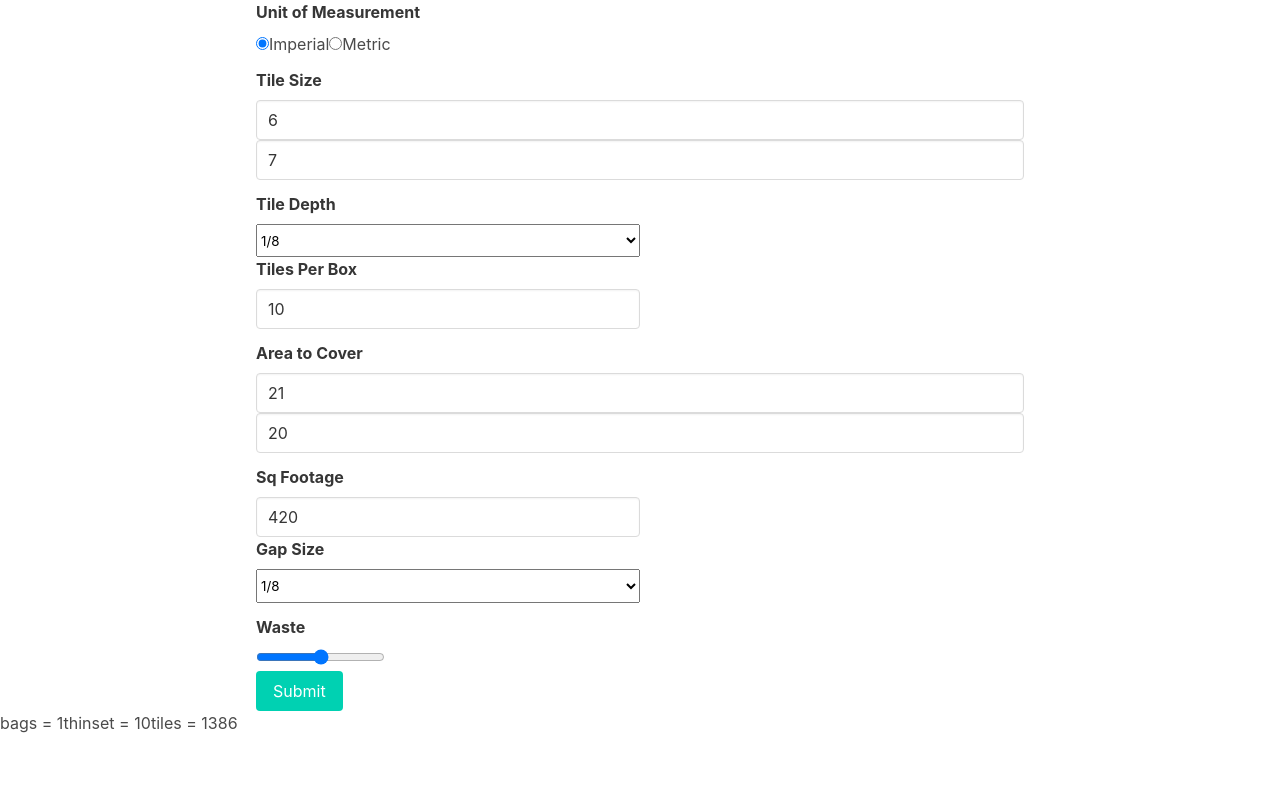
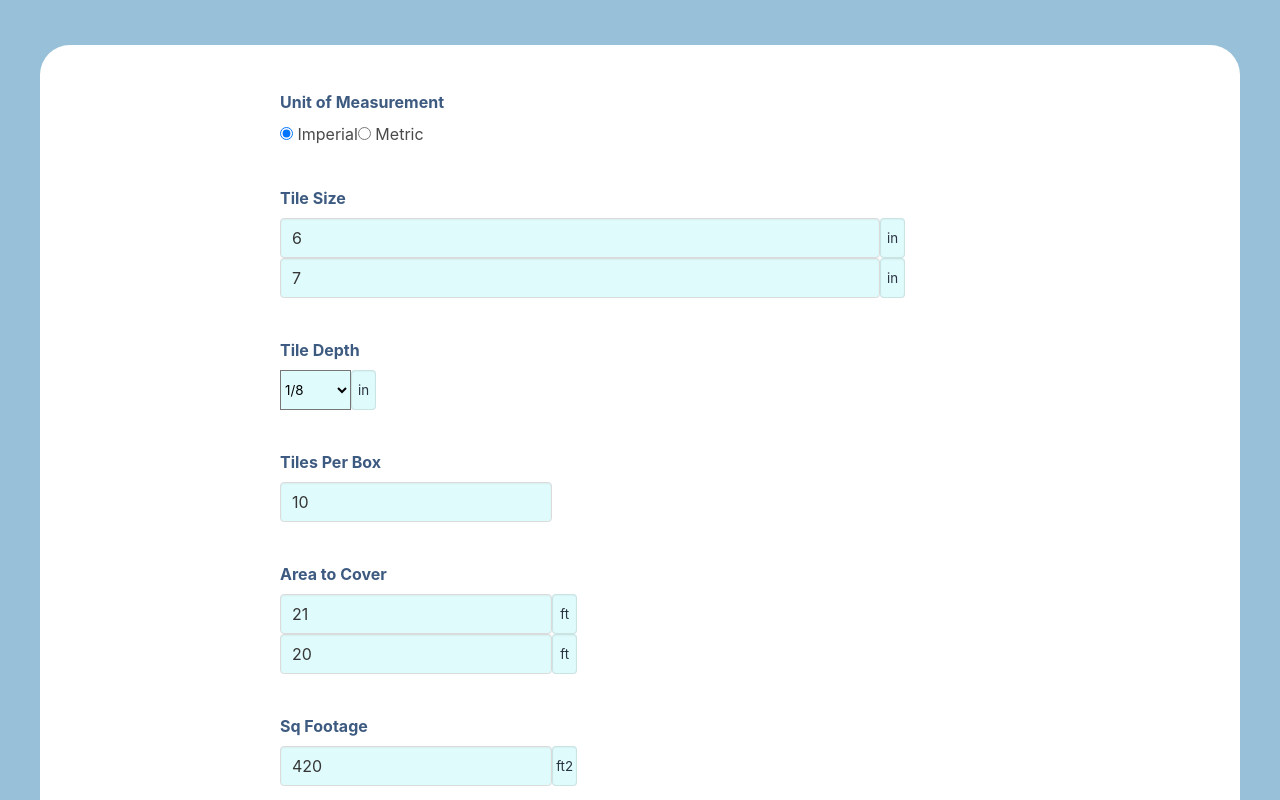
Before and after one commit to antiprysm/front-end, a React (Create React App) app: page / in a window 1280 px wide. Shown: the top 800 px of the page. Built offline with nearby package versions, Linux system fonts and the light colour scheme.

Commit message:
dynamic loading input appends

```diff
--- a/src/components/ReviewForm.jsx
+++ b/src/components/ReviewForm.jsx
@@ -1,6 +1,27 @@
 import React from "react";
 import * as Yup from "yup";
 import { Formik, Form, Field, ErrorMessage } from "formik";
+
+const inputAppendOptions = {
+  Imperial: [
+    {"tile_width": 'in'},
+    {"tile_height": 'in'},
+    {"tile_depth": 'in'},
+    {"area_height": 'ft'},
+    {"area_width": 'ft'},
+    {"square_footage": 'ft2'},
+    {"gap_size": 'in'}
+  ],
+  Metric: [
+    {"tile_width": 'cm'},
+    {"tile_height": 'cm'},
+    {"tile_depth": 'mm'},
+    {"area_height": 'm'},
+    {"area_width": 'm'},
+    {"square_footage": 'm2'},
+    {"gap_size": 'mm'}
+  ]
+}
 
 const tileDepthOptions = {
   Imperial: [
@@ -47,6 +68,8 @@ const validationSchema = Yup.object({
   area_height: Yup.string().required(),
   square_footage: Yup.string().required(),
   gap_size: Yup.string().required(),
+  gap_size_custom: Yup.string(),
+  tile_depth_custom: Yup.string()
 });
 
 const initialValues = {
@@ -60,6 +83,7 @@ const initialValues = {
   gap_size: 3.175,
   tile_depth: 3.175,
   waste: 10,
+  gap_size_custom: 0
 };
 
 const renderError = (message) => <p className="help is-danger">{message}</p>;
@@ -67,7 +91,6 @@ const MMsInSqFt = 92900; // devide mm by this number to convert to sqft
 const MMsInInch = 25.4;
 const CubicMMinCubicIn = 16390; // devide mm by this number to get cubic in
 const isMetric = (control) => control === "Metric";
-
 class ProductReviewForm extends React.Component {
   constructor(props) {
     super(props);
@@ -85,17 +108,17 @@ class ProductReviewForm extends React.Component {
     gap_size, // already in metric
     tile_depth, // also in metric
     waste,
+    gap_size_custom
   }) {
     let thinset, bags, grout, boxes;
-
-    let metricGapSize = gap_size;
+    let metricGapSize = Number(gap_size);
     console.assert(gap_size === 3.175, gap_size, MMsInInch);
     let targetSqMM = square_footage * MMsInSqFt;
 
     tile_width = tile_width * MMsInInch;
     tile_height = tile_height * MMsInInch;
     console.assert(
-      tile_width + metricGapSize == 155.575,
+      tile_width + metricGapSize === 155.575,
       tile_width,
       metricGapSize,
       "Height of tile plus thinset"
@@ -107,16 +130,12 @@ class ProductReviewForm extends React.Component {
     console.debug("square mm of one tile", singleTileSquareMM);
 
     let tiles = Math.ceil(targetSqMM / singleTileSquareMM);
-    console.debug(
-      `# of tiles needed to cover area (${targetSqMM} / ${singleTileSquareMM})`,
-      tiles
-    );
 
     let tilesWithWaste = Math.ceil(tiles * (1 / waste + 1));
     let groutRatio = (tile_width * tile_height) / singleTileSquareMM;
     let groutArea = targetSqMM - targetSqMM * groutRatio;
     console.warn(groutArea / MMsInSqFt, "sq ft of grout");
-    let totalWetGroutVolMM3 = groutArea * tile_depth;
+    let totalWetGroutVolMM3 = groutArea * Number(tile_depth);
     let totalWetGroutVolM3 = totalWetGroutVolMM3 / 1000000000;
     console.warn(totalWetGroutVolM3, "total wet grout volume");
     let groutDensityKgM3 = 1600;
@@ -130,15 +149,15 @@ class ProductReviewForm extends React.Component {
 
     console.log(bags);
     console.assert(
-      tilesWithWaste == 1525,
+      tilesWithWaste === 1525,
       tilesWithWaste,
       "Number of tiles: 1525 Tiles"
     );
-    console.assert(waste == 10, waste, "Waste: 10 %");
-    console.assert(thinset == 22, thinset, "Thinset: 22 lb(s) of thinset");
-    console.assert(bags == 4, bags, "Thinset Bags: 1 X 50lb bag(s) of thinset");
-    console.assert(grout == 8, grout, "Total Grout Required: 8 lbs of Grout");
-    console.assert(boxes == 159, boxes, "Boxes of Tiles: 159");
+    console.assert(waste === 10, waste, "Waste: 10 %");
+    console.assert(thinset === 22, thinset, "Thinset: 22 lb(s) of thinset");
+    console.assert(bags === 4, bags, "Thinset Bags: 1 X 50lb bag(s) of thinset");
+    console.assert(grout === 8, grout, "Total Grout Required: 8 lbs of Grout");
+    console.assert(boxes === 159, boxes, "Boxes of Tiles: 159");
     // TO DO: set state all rendered data in the chosen unit of measurement
     // make sure these are string values this.setState()
     thinset = 10;
@@ -154,6 +173,7 @@ class ProductReviewForm extends React.Component {
       boxes: boxes,
       tiles: tiles,
     });
+
   }
   render() {
     return (
@@ -163,7 +183,6 @@ class ProductReviewForm extends React.Component {
         // validationSchema={validationSchema}
         onSubmit={async (values) => {
           await new Promise((r) => setTimeout(r, 500));
-
           //setState here
           const results = this.calculate(values);
           console.debug(JSON.stringify(results, null, 2));
@@ -171,6 +190,7 @@ class ProductReviewForm extends React.Component {
       >
         {({ values }) => (
           <Form>
+            <div class="main">
             <div
               className="container"
               style={{
@@ -183,23 +203,26 @@ class ProductReviewForm extends React.Component {
                     Unit of Measurement
                   </label>
                   <div className="control" role="group">
-                    <label>
+                    <label for="radio1">
                       <Field
                         name="control"
                         type="radio"
                         className="radio"
                         value="Imperial"
+                        id="radio1"
                       />
-                      Imperial
+                     &#160;Imperial
                     </label>
-                    <label>
+                    <br></br>
+                    <label for="radio2">
                       <Field
                         name="control"
                         type="radio"
                         className="radio"
                         value="Metric"
+                        id="radio2"
                       />
-                      Metric
+                      &#160;Metric
                     </label>
                   </div>
                   <ErrorMessage name="name" render={renderError} />
@@ -211,7 +234,8 @@ class ProductReviewForm extends React.Component {
                 </label>
                 <div>
                   <div>
-                    <div className="control">
+                    <div className="field">
+                    <div className="control" role="group">
                       <Field
                         name="tile_width"
                         type="text"
@@ -219,6 +243,14 @@ class ProductReviewForm extends React.Component {
                         placeholder="width"
                       />
                       <ErrorMessage name="tile_width" render={renderError} />
+                      <Field
+                        id="append-input"
+                        name="tile_width_append"
+                        type="text"
+                        value={inputAppendOptions[values.control].find(x => x.tile_width).tile_width}
+                        className="text"
+                      />
+                      </div>
                     </div>
                   </div>
                   <div>
@@ -229,18 +261,21 @@ class ProductReviewForm extends React.Component {
                         className="input"
                         placeholder="height"
                       />
+                      <Field
+                        id="append-input"
+                        name="tile_height_append"
+                        type="text"
+                        value={inputAppendOptions[values.control].find(x => x.tile_height).tile_height}
+                        className="text"
+                      />
                       <ErrorMessage name="tile_height" render={renderError} />
+
                     </div>
                   </div>
                 </div>
               </div>
               <div className="field">
                 <div>
-                  <div
-                    style={{
-                      width: "50%",
-                    }}
-                  >
                     <label className="label" htmlFor="product">
                       Tile Depth
                     </label>
@@ -258,14 +293,27 @@ class ProductReviewForm extends React.Component {
                           )
                         )}
                       </Field>
+                      <Field
+                        id="append-input"
+                        name="tile_depth_append"
+                        type="text"
+                        value={inputAppendOptions[values.control].find(x => x.tile_depth).tile_depth}
+                        className="text"
+                      />
                       <ErrorMessage name="tile_depth" render={renderError} />
-                    </div>
                   </div>
-                  <div
-                    style={{
-                      width: "50%",
-                    }}
-                  >
+                  {values.tile_depth == false ? <div className="control">
+                  <Field
+                    name="tile_depth_custom"
+                    type="text"
+                    className="input"
+                    placeholder="tile depth custom"
+                  />
+                  <ErrorMessage
+                    name="tile_depth"
+                    render={renderError}
+                  />
+                </div> : null}
                     <label className="label" htmlFor="product">
                       Tiles Per Box
                     </label>
@@ -277,7 +325,6 @@ class ProductReviewForm extends React.Component {
                         placeholder="tiles per box"
                       />
                       <ErrorMessage name="tiles_per_box" render={renderError} />
-                    </div>
                   </div>
                 </div>
               </div>
@@ -294,6 +341,13 @@ class ProductReviewForm extends React.Component {
                         className="input"
                         placeholder="width"
                       />
+                      <Field
+                        id="append-input"
+                        name="area_width_append"
+                        type="text"
+                        value={inputAppendOptions[values.control].find(x => x.area_width).area_width}
+                        className="text"
+                      />
                       <ErrorMessage name="area_width" render={renderError} />
                     </div>
                   </div>
@@ -304,6 +358,13 @@ class ProductReviewForm extends React.Component {
                         type="text"
                         className="input"
                         placeholder="height"
+                      />
+                      <Field
+                        id="append-input"
+                        name="area_height_append"
+                        type="text"
+                        value={inputAppendOptions[values.control].find(x => x.area_height).area_height}
+                        className="text"
                       />
                       <ErrorMessage name="area_height" render={renderError} />
                     </div>
@@ -326,6 +387,13 @@ class ProductReviewForm extends React.Component {
                         type="text"
                         className="input"
                         placeholder="tiles per box"
+                      />
+                      <Field
+                        id="append-input"
+                        name="square_footage_append"
+                        type="text"
+                        value={inputAppendOptions[values.control].find(x => x.square_footage).square_footage}
+                        className="text"
                       />
                       <ErrorMessage
                         name="square_footage"
@@ -355,10 +423,29 @@ class ProductReviewForm extends React.Component {
                           )
                         )}
                       </Field>
+                      <Field
+                        id="append-input"
+                        name="gap_size_append"
+                        type="text"
+                        value={inputAppendOptions[values.control].find(x => x.gap_size).gap_size}
+                        className="text"
+                      />
                       <ErrorMessage name="gap_size" render={renderError} />
                     </div>
                   </div>
                 </div>
+                  {values.gap_size == false ? <div className="control">
+                  <Field
+                    name="gap_size_custom"
+                    type="text"
+                    className="input"
+                    placeholder="gap size custom"
+                  />
+                  <ErrorMessage
+                    name="square_footage"
+                    render={renderError}
+                  />
+                </div> : null}
               </div>
               <div className="range">
                 <label className="label" htmlFor="range">
@@ -387,6 +474,7 @@ class ProductReviewForm extends React.Component {
                 Submit
               </button>
             </div>
+            </div>
           </Form>
         )}
       </Formik>
--- /dev/null
+++ b/src/index.css
@@ -0,0 +1,83 @@
+:root {
+    --YlnMn-Blue: #3D5A80;
+    --Powder-blue: #98C1D9;
+    --Light-cyan: #E0FBFC;
+    --Burnt-sienna: #EE6C4D;
+    --Gunmetal: #293241;
+}
+
+html {
+    background-color: var(--Powder-blue);
+}
+
+body {
+    background-color: var(--Powder-blue);
+}
+
+.label {
+    color: var(--YlnMn-Blue);
+    margin-top: 5vh;
+}
+
+.select {
+    background-color: var(--Light-cyan);
+}
+
+.input {
+    background-color: var(--Light-cyan);
+}
+
+form {
+    padding: 5px 0px 5px 0px;
+}
+
+.main {
+    background-color: white;
+    margin: 5vh;
+    padding: 5px 0px 5px 0px;
+    border-radius: 30px;
+}
+
+input[name="tile_width"] {
+    width: 75vh;
+}
+
+input[name="tile_height"] {
+    width: 75vh;
+}
+
+select[name="tile_depth"] {
+    width: 75vh;
+    height: 3em !important;
+}
+
+select[name="gap_size"] {
+    width: 75vh;
+    height: 3em !important;
+}
+
+#append-input {
+    display: inline-flex;
+    line-height: 1.5;
+    position: relative;
+    vertical-align: top;
+    margin: 0;
+    box-sizing: inherit;
+    background-color: var(--Light-cyan);
+    border-color: #dbdbdb;
+    color: var(--Gunmetal);
+    border-radius: 4px;
+    border:1px solid rgb(10 10 10 / 10%);
+    align-items: center;
+    box-shadow: inset 0 0.0625em 0.125em rgb(10 10 10 / 5%);
+    max-width: 100%;
+    height: 3em;
+    width: 3ch;
+    text-align: center;
+}
+
+.control {
+    display: inline-flex;
+    max-width: 100%;
+    margin: auto;
+}
--- a/src/index.js
+++ b/src/index.js
@@ -3,6 +3,7 @@ import ReactDOM from 'react-dom/client';
 import App from './App';
 import reportWebVitals from './reportWebVitals';
 import './style.css';
+import './index.css';
 
 
 const root = ReactDOM.createRoot(document.getElementById('root'));
@@ -13,7 +14,7 @@ root.render(
 );
 
 // testing math
-setTimeout(() => document.getElementById('submitButton').click(), 1000)
+// setTimeout(() => document.getElementById('submitButton').click(), 1000)
 
 // If you want to start measuring performance in your app, pass a function
 // to log results (for example: reportWebVitals(console.log))
```
